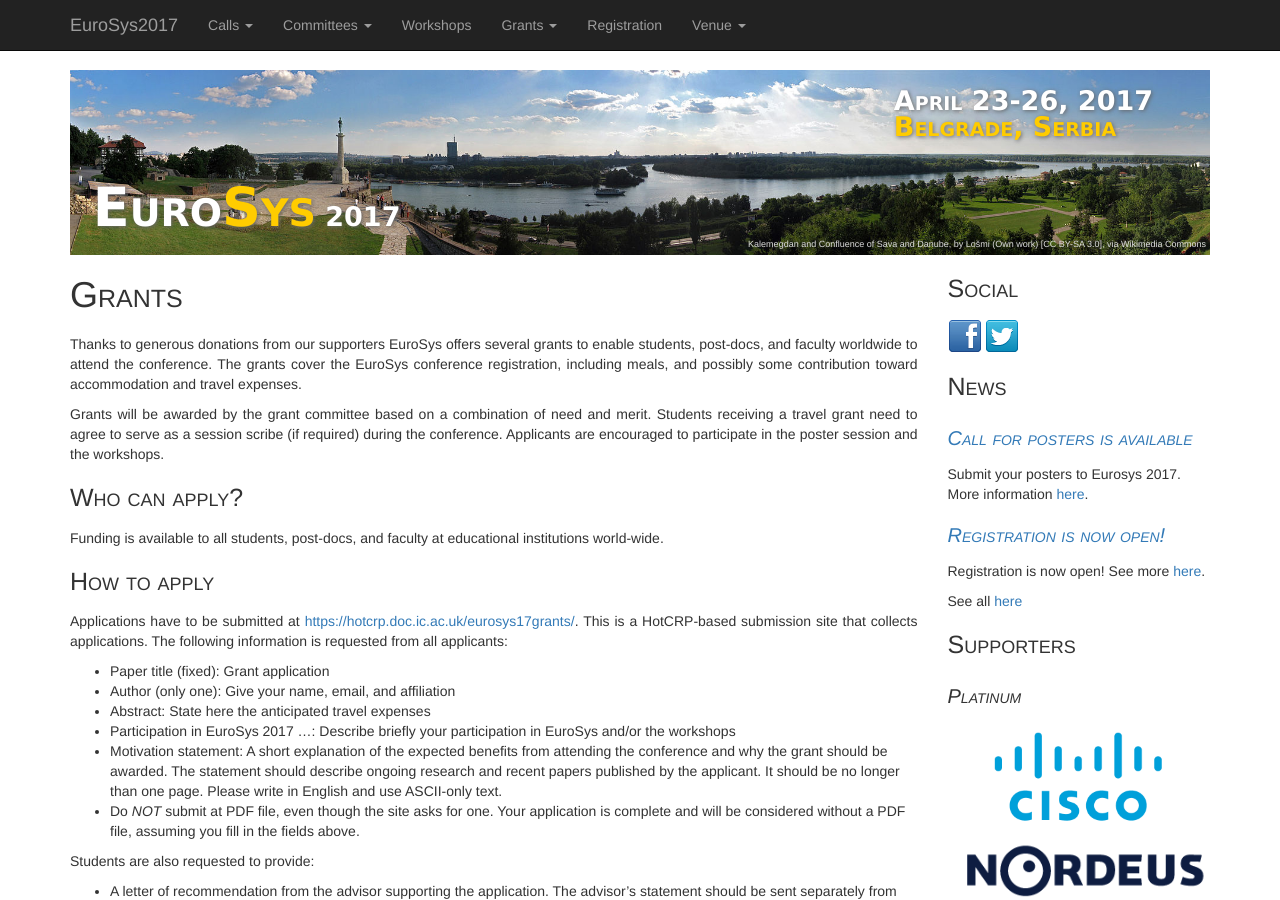
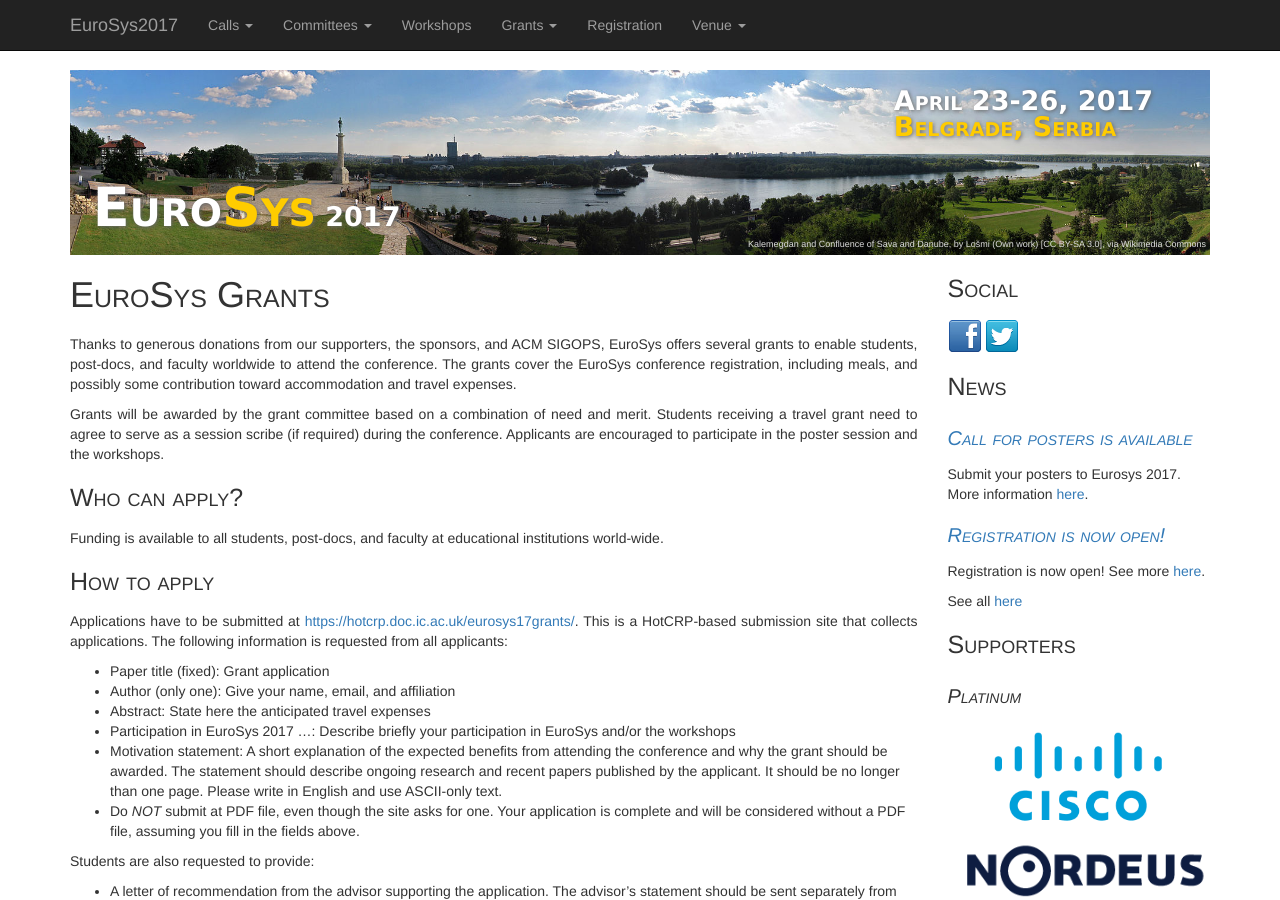
Before and after one commit to eurosys-chapter/2017, a Jekyll site: the page built from grants/grants.md, in a window 1280 px wide and 900 px high. Built offline with Jekyll 4.4.1, drawn with Linux system fonts in a browser that asks for light colours; nearby versions of some CDN libraries.

Commit message:
Update grants.md

```diff
--- a/grants/grants.md
+++ b/grants/grants.md
@@ -4,9 +4,9 @@ title: Grants
 permalink: /grants
 published: true
 ---
-# Grants
+# EuroSys Grants
 
-Thanks to generous donations from our supporters EuroSys offers several grants to enable students, post-docs, and faculty worldwide to attend the conference. The grants cover the EuroSys conference registration, including meals, and possibly some contribution toward accommodation and travel expenses.
+Thanks to generous donations from our supporters, the sponsors, and ACM SIGOPS, EuroSys offers several grants to enable students, post-docs, and faculty worldwide to attend the conference. The grants cover the EuroSys conference registration, including meals, and possibly some contribution toward accommodation and travel expenses.
 
 Grants will be awarded by the grant committee based on a combination of need and merit. Students receiving a travel grant need to agree to serve as a session scribe (if required) during the conference. Applicants are encouraged to participate in the poster session and the workshops.
 
```
